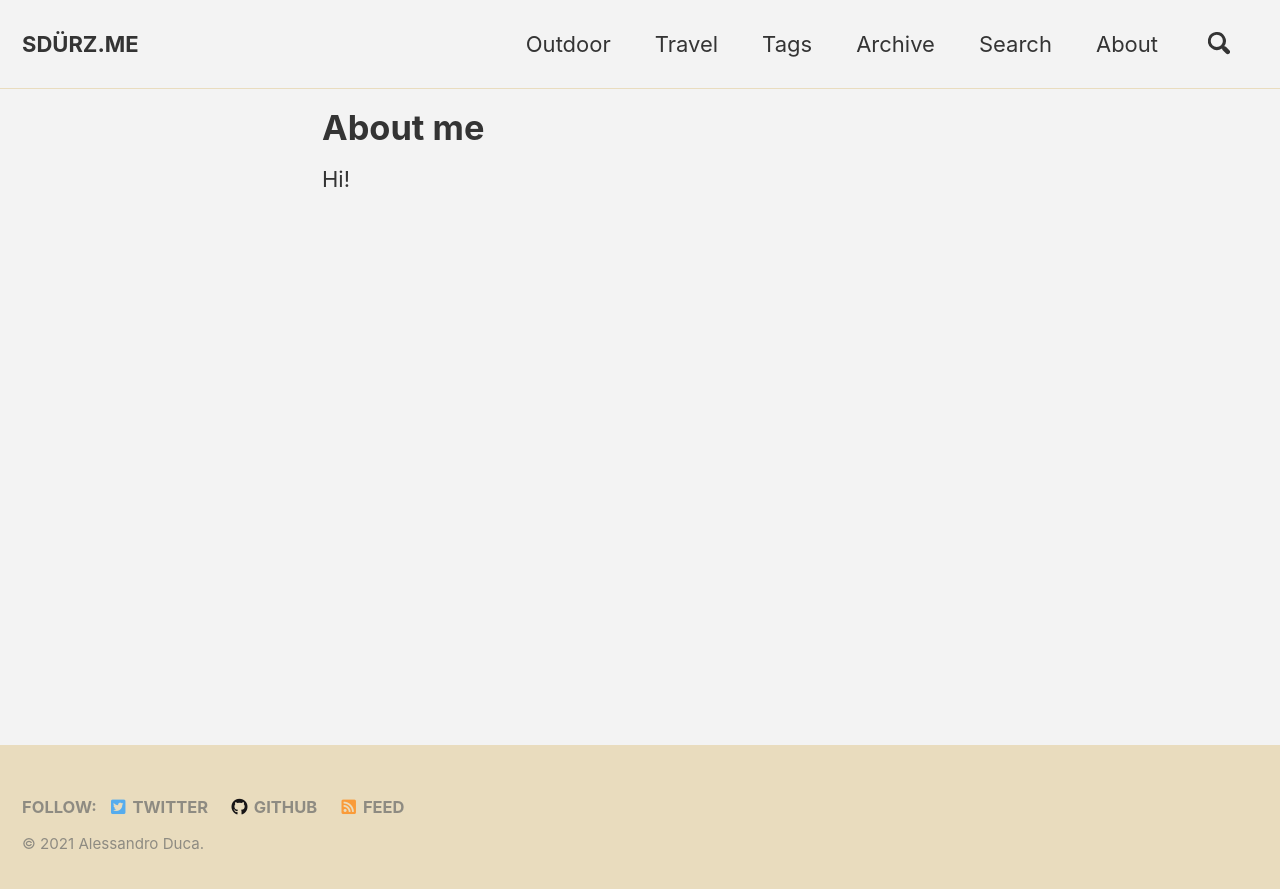
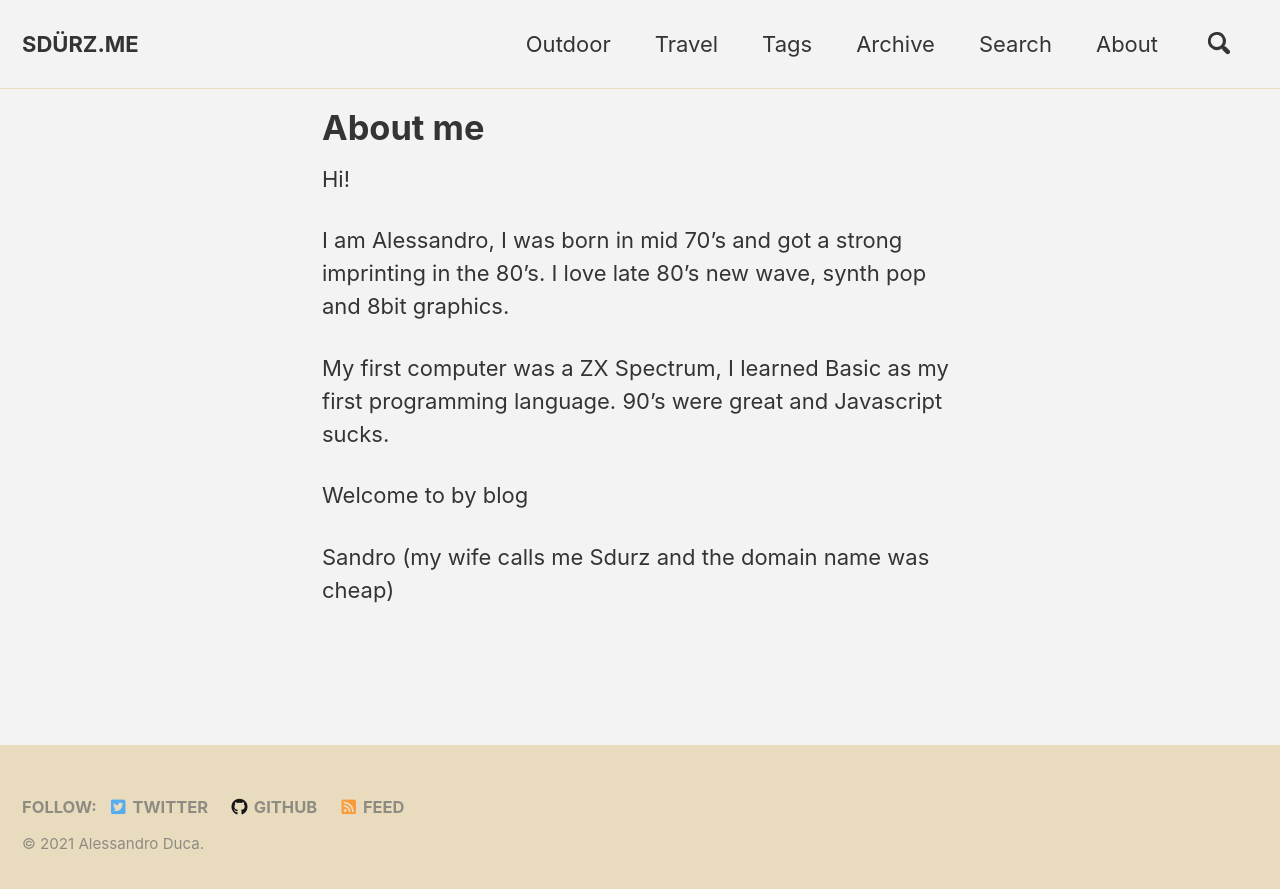
Before and after one commit to sdurz/sdurz-me, a Jekyll site: the page built from _pages/about.md, in a window 1280 px wide. Shown: the top 889 px of the page. Built offline with Jekyll 4.4.1, drawn with Linux system fonts in a browser that asks for light colours; cached includes are drawn as plain includes.

Commit message:
added about

```diff
--- a/_pages/about.md
+++ b/_pages/about.md
@@ -5,3 +5,12 @@ permalink: /about/
 ---
 
 Hi!
+
+I am Alessandro, I was born in mid 70's and got a strong imprinting in the 80's. I love late 80's new wave, synth pop and
+8bit graphics.
+
+My first computer was a ZX Spectrum, I learned Basic as my first programming language. 90's were great and Javascript sucks.
+
+Welcome to by blog
+
+Sandro (my wife calls me Sdurz and the domain name was cheap)
```
